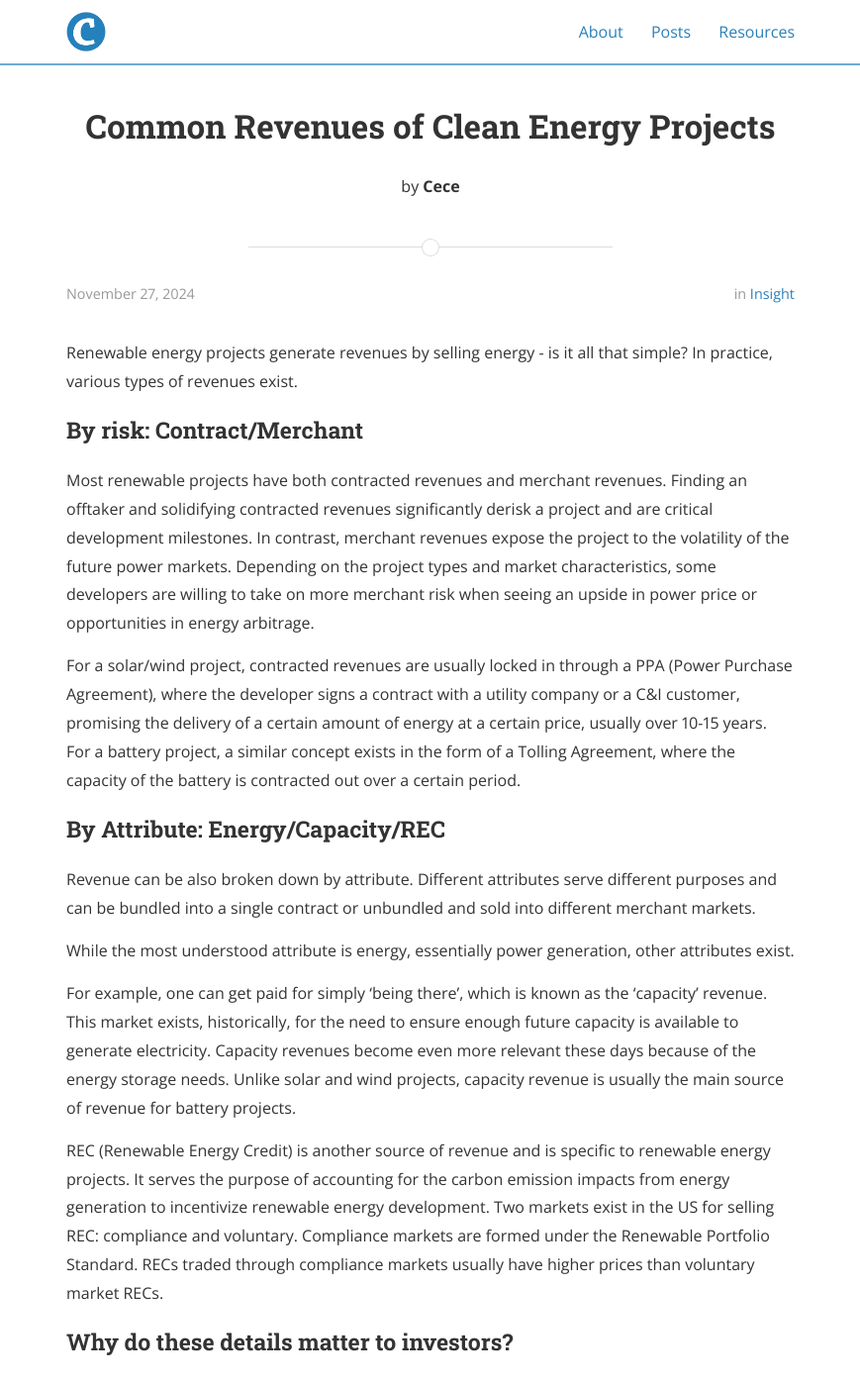
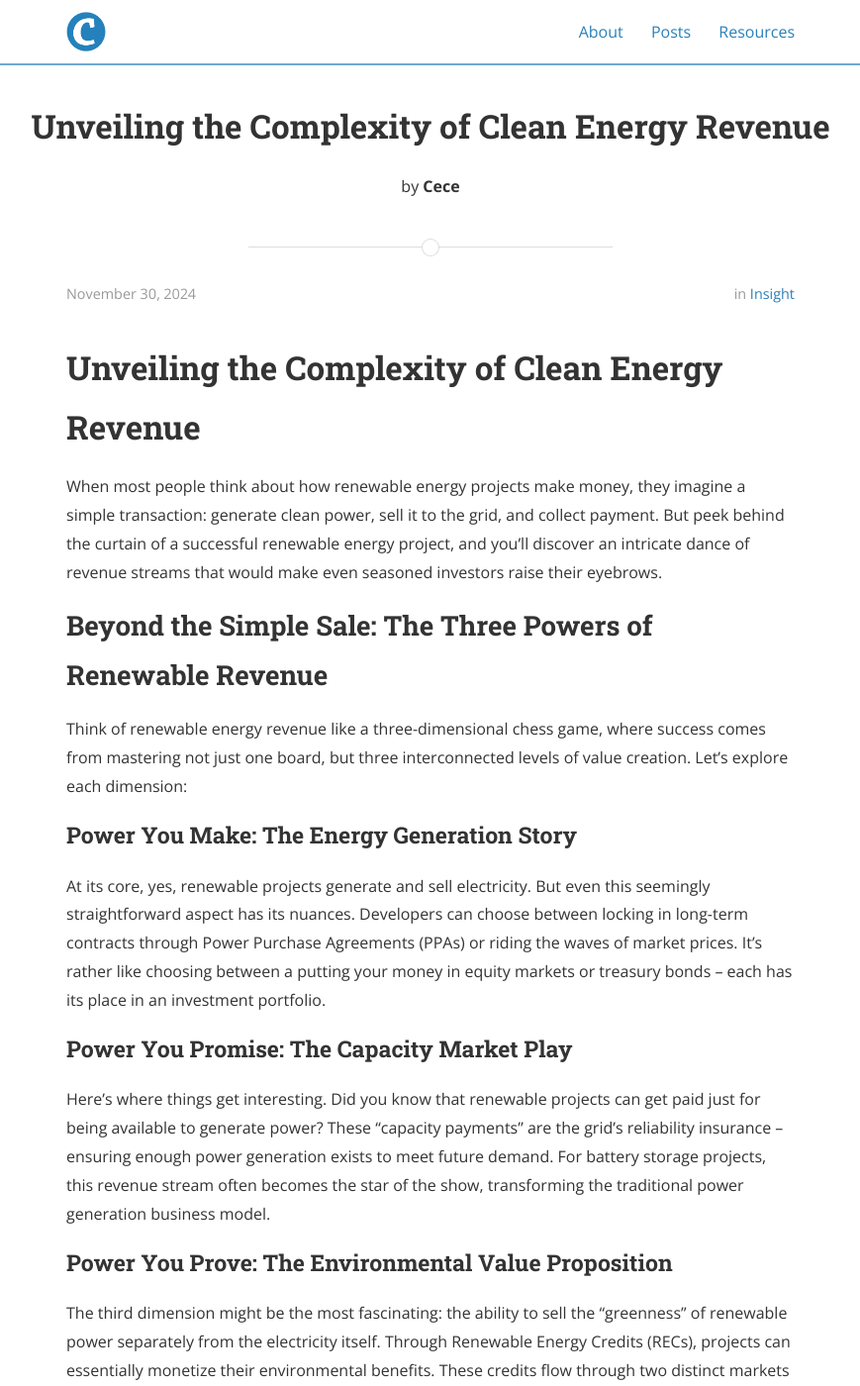
Before and after one commit to CurveBending/CurveBending.github.io, a Jekyll site: the page built from _posts/2024-11-27-Common Revenues of Clean Energy Projects.md, in a window 1280 px wide and 1400 px high. Shown: the whole window at 99% size, without its empty margins (205-1074 px from the left). Built offline with Jekyll 4.4.1, drawn with Linux system fonts in a browser that asks for light colours; nearby versions of some CDN libraries; some of the changed text lies outside the part shown.

Commit message:
edit file

```diff
--- a/_posts/2024-11-27-Common Revenues of Clean Energy Projects.md
+++ b/_posts/2024-11-27-Common Revenues of Clean Energy Projects.md
@@ -1,30 +1,50 @@
 ---
 layout: post
-title:  "Common Revenues of Clean Energy Projects"
-date:   2024-11-27T00:00:00-00:00
+title:  "Unveiling the Complexity of Clean Energy Revenue"
+date:   2024-11-30T00:00:00-00:00
 author: Cece
 categories: "Insight"
 tags: "Clean-Energy"
 ---
 
-Renewable energy projects generate revenues by selling energy - is it all that simple? In practice, various types of revenues exist.
+# **Unveiling the Complexity of Clean Energy Revenue**
 
-### By risk: Contract/Merchant
+When most people think about how renewable energy projects make money, they imagine a simple transaction: generate clean power, sell it to the grid, and collect payment. But peek behind the curtain of a successful renewable energy project, and you'll discover an intricate dance of revenue streams that would make even seasoned investors raise their eyebrows.
 
-Most renewable projects have both contracted revenues and merchant revenues. Finding an offtaker and solidifying contracted revenues significantly derisk a project and are critical development milestones. In contrast, merchant revenues expose the project to the volatility of the future power markets. Depending on the project types and market characteristics, some developers are willing to take on more merchant risk when seeing an upside in power price or opportunities in energy arbitrage.
+## **Beyond the Simple Sale: The Three Powers of Renewable Revenue**
 
-For a solar/wind project, contracted revenues are usually locked in through a PPA (Power Purchase Agreement), where the developer signs a contract with a utility company or a C&I customer, promising the delivery of a certain amount of energy at a certain price, usually over 10-15 years. For a battery project, a similar concept exists in the form of a Tolling Agreement, where the capacity of the battery is contracted out over a certain period.
+Think of renewable energy revenue like a three-dimensional chess game, where success comes from mastering not just one board, but three interconnected levels of value creation. Let's explore each dimension:
 
-### By Attribute: Energy/Capacity/REC
+### **Power You Make: The Energy Generation Story**
 
-Revenue can be also broken down by attribute. Different attributes serve different purposes and can be bundled into a single contract or unbundled and sold into different merchant markets.
+At its core, yes, renewable projects generate and sell electricity. But even this seemingly straightforward aspect has its nuances. Developers can choose between locking in long-term contracts through Power Purchase Agreements (PPAs) or riding the waves of market prices. It's rather like choosing between a putting your money in equity markets or treasury bonds – each has its place in an investment portfolio.
 
-While the most understood attribute is energy, essentially power generation, other attributes exist.
+### **Power You Promise: The Capacity Market Play**
 
-For example, one can get paid for simply ‘being there’, which is known as the ‘capacity’ revenue. This market exists, historically, for the need to ensure enough future capacity is available to generate electricity. Capacity revenues become even more relevant these days because of the energy storage needs. Unlike solar and wind projects, capacity revenue is usually the main source of revenue for battery projects.
+Here's where things get interesting. Did you know that renewable projects can get paid just for being available to generate power? These "capacity payments" are the grid's reliability insurance – ensuring enough power generation exists to meet future demand. For battery storage projects, this revenue stream often becomes the star of the show, transforming the traditional power generation business model.
 
-REC (Renewable Energy Credit) is another source of revenue and is specific to renewable energy projects. It serves the purpose of accounting for the carbon emission impacts from energy generation to incentivize renewable energy development. Two markets exist in the US for selling REC: compliance and voluntary. Compliance markets are formed under the Renewable Portfolio Standard. RECs traded through compliance markets usually have higher prices than voluntary market RECs.
+### **Power You Prove: The Environmental Value Proposition**
 
-### Why do these details matter to investors?
+The third dimension might be the most fascinating: the ability to sell the "greenness" of renewable power separately from the electricity itself. Through Renewable Energy Credits (RECs), projects can essentially monetize their environmental benefits. These credits flow through two distinct markets – compliance markets driven by state requirements, and voluntary markets fueled by corporate sustainability goals – each offering unique pricing dynamics and strategic opportunities.
 
-In the last few years, more growth capital has entered the clean energy space only to realize that financing clean energy projects is totally different from funding a software company. Most of these projects are capital-intensive and take a long time to scale. While I'm encouraged by the conversations going on around FOAK financing and how to mobilize different types of capital across the capital stack, I also want to call out one major type of funding that's often overlooked - **revenue**! Clean energy investors, rather than relying on the old SaaS playbook when advising companies, which usually leads to *‘xxx as a service’* type of business mode, need to really hone the space and learn to help their portfolio company optimize their revenue streams.
+## **The Art of Revenue Stacking: Risk and Reward**
+
+Smart developers don't just pick one revenue stream – they orchestrate multiple sources into a harmonious whole. Consider this strategic ballet:
+
+- A solar project might sell its basic power through a PPA, providing stable foundation revenue
+- The same project could participate in capacity markets during peak demand periods
+- Meanwhile, its RECs might be sold to corporations seeking to meet their sustainability targets
+
+This layered approach transforms what might seem like a simple infrastructure investment into a sophisticated financial instrument. Each layer not only adds revenue but also helps balance risk across different market dynamics.
+
+## **Why Traditional Investment Models Fall Short**
+
+This complexity explains why traditional tech investment approaches often stumble in renewable energy. Unlike software companies that can scale rapidly with minimal capital, renewable projects require significant upfront investment and careful revenue orchestration. The "x-as-a-service" business models beloved by tech investors need significant adaptation to work in this world.
+
+The key to success lies not in forcing traditional models onto renewable projects, but in understanding and optimizing the unique revenue ecosystem they inhabit. Investors who master this complexity find themselves with a powerful advantage in accelerating the clean energy transition.
+
+## **Looking Forward: The Evolution of Revenue Models**
+
+As energy markets continue to evolve, new revenue opportunities emerge. Battery storage projects are pioneering innovative approaches to energy arbitrage. Virtual power plants are creating new ways to stack and optimize revenue streams. The future belongs to those who can see beyond simple power sales to orchestrate these diverse revenue streams into robust, scalable business models.
+
+Understanding these revenue dynamics isn't just about maximizing returns – it's about building a more resilient and sustainable energy system. As we push toward a cleaner energy future, the projects that will lead the way will be those that master not just the technology of renewable energy, but the intricate dance of its revenue streams.
```
Also changed, not shown: _posts/2024-11-29-FOAK Insight from OCED 2024 Nov Report.md (renamed from _posts/2024-11-29-FOAK-Insight-OCED-2024-Nov-Report.md), 1 other file.
